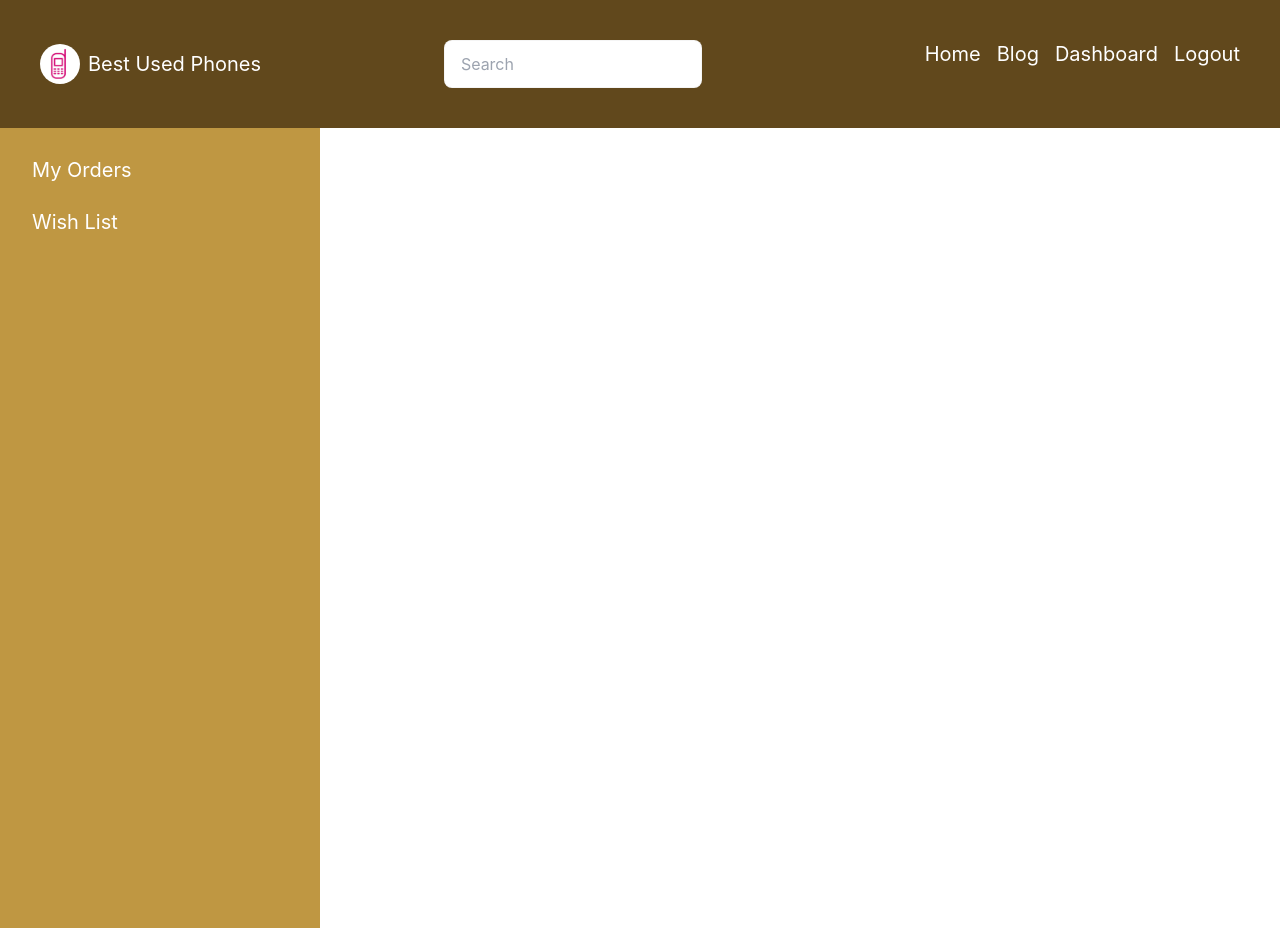
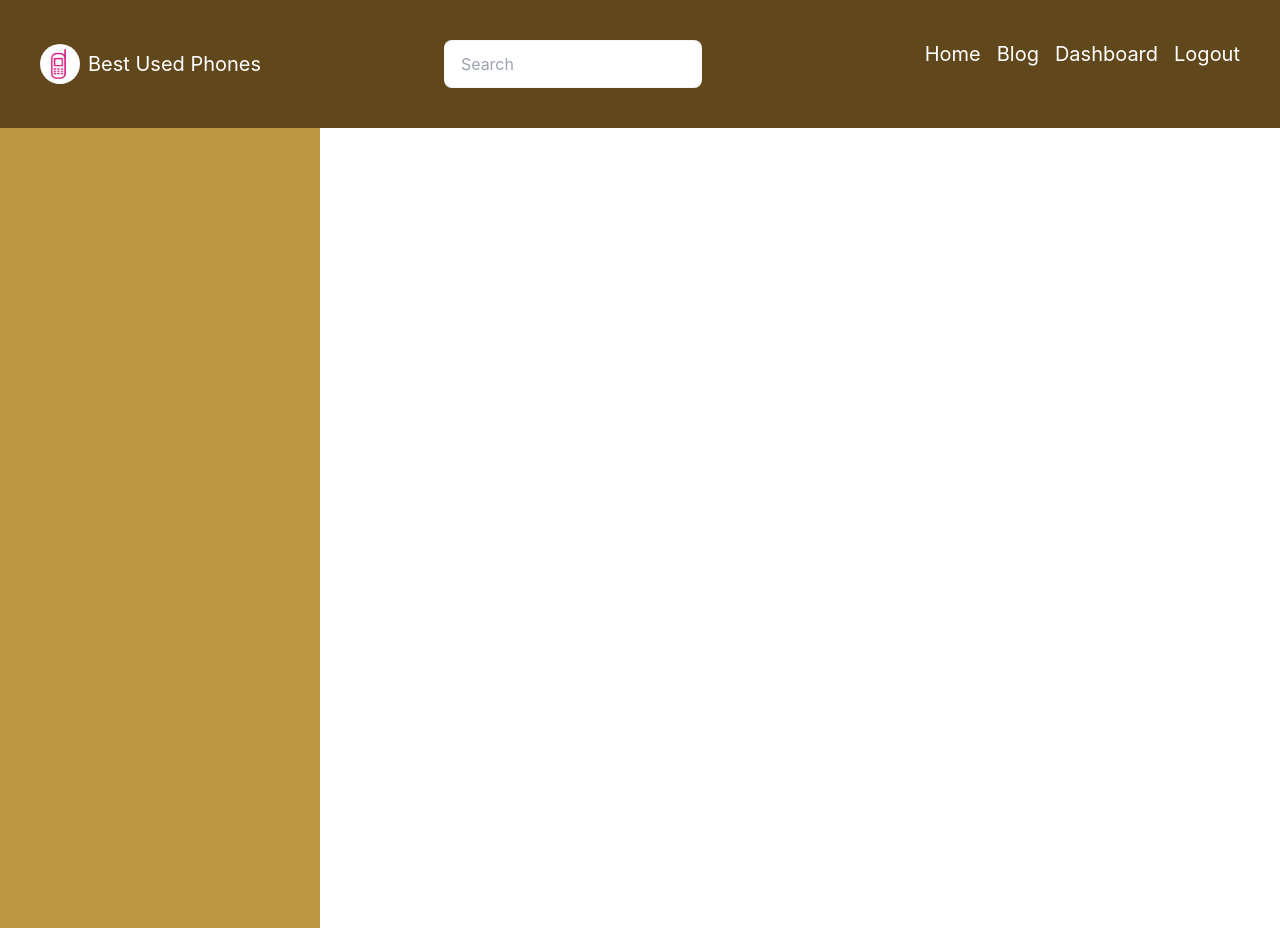
Before and after one commit to mdferdousalam/resel-used-products-client, a React (Create React App) app: page /dashboard in a window 1280 px wide. Built offline with nearby package versions, Linux system fonts and the light colour scheme; no server answers; sample sign-in values are in the browser's storage.

Commit message:
Dashboard conditional rendering ok

```diff
--- a/src/layout/DashboardLayout.js
+++ b/src/layout/DashboardLayout.js
@@ -2,7 +2,7 @@ import React, { useContext } from 'react';
 import { Link, Outlet } from 'react-router-dom';
 import { AuthContext } from '../context/Authprovider/AuthContext';
 import useAdmin from '../hooks/useAdmin';
-// import useBuyer from '../hooks/useBuyer';
+import useBuyer from '../hooks/useBuyer';
 import useSeller from '../hooks/useSeller';
 import UseTitle from '../hooks/UseTitle';
 import Header from '../pages/Shared/Header/Header';
@@ -14,7 +14,7 @@ const DashboardLayout = () => {
     const { user } = useContext(AuthContext);
     const [isAdmin] = useAdmin(user?.email)
     const [isSeller] = useSeller(user?.email)
-    // const [isBuyer] = useBuyer(user?.email)
+    const [isBuyer] = useBuyer(user?.email)
 
     // console.log(isAdmin);
     // console.log(isBuyer);
@@ -30,36 +30,32 @@ const DashboardLayout = () => {
                 <div className="drawer-side bg-accent text-xl text-white">
                     <label htmlFor="dashboard-drawer" className="drawer-overlay"></label>
                     <ul className="menu p-4 w-80  ">
+
                         {
-                            isAdmin ?
+                            isAdmin &&
                             <>
-                                    <li>
-                                        <Link to="/dashboard/allsellers">All Sellers</Link>
-                                    </li>
-                                    <li>
-                                        <Link to="/dashboard/allbuyers">ALL Buyers</Link>
-                                    </li>
-                                    <li>
-                                        <Link to="/dashboard/reportedproducts">Reported Products</Link>
-                                    </li>
+                                <li><Link to="/dashboard/allsellers">All Sellers</Link></li>
+                                <li> <Link to="/dashboard/allbuyers">ALL Buyers</Link></li>
+                                <li><Link to="/dashboard/reportedproducts">Reported Products</Link></li>
                             </>
-                                :
-                                (
-                                    isSeller ?
+                        }
+
+                        {
+                            isSeller &&
                             <>
                                 <li><Link to="/dashboard/buyers">My Buyesr</Link></li>
                                 <li><Link to="/dashboard/addproduct">Add Products</Link></li>
                                 <li><Link to="/dashboard/myproducts">My Products</Link></li>
                             </>
-                                        :
+                        }
+
+                        {
+                            isBuyer &&
                             <>
-
                                 <li><Link to="/dashboard/orders">My Orders</Link></li>
                                 <li><Link to="/dashboard/wishlist">Wish List</Link></li>
                             </>
-                                )
                         }
-
                     </ul>
                 </div>
             </div>
```
Lines whose indentation alone changed are shown as unchanged.
